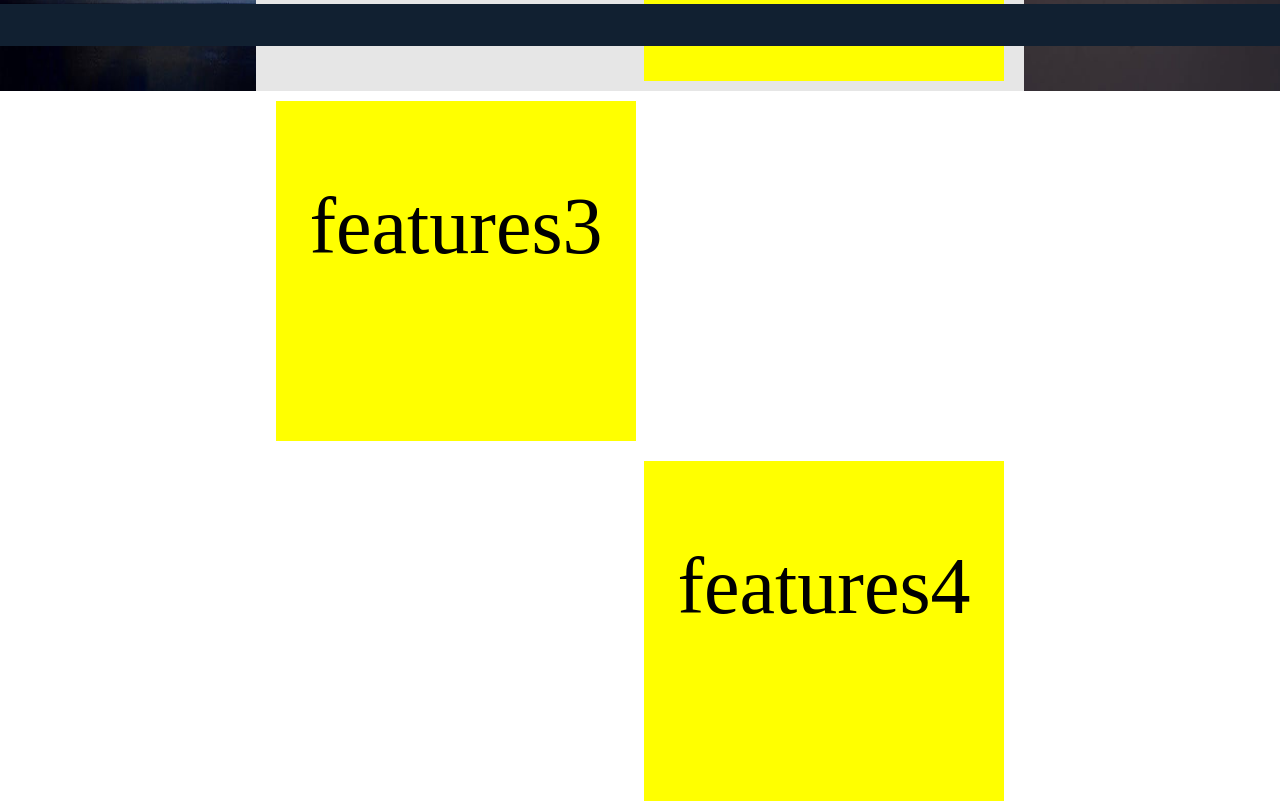
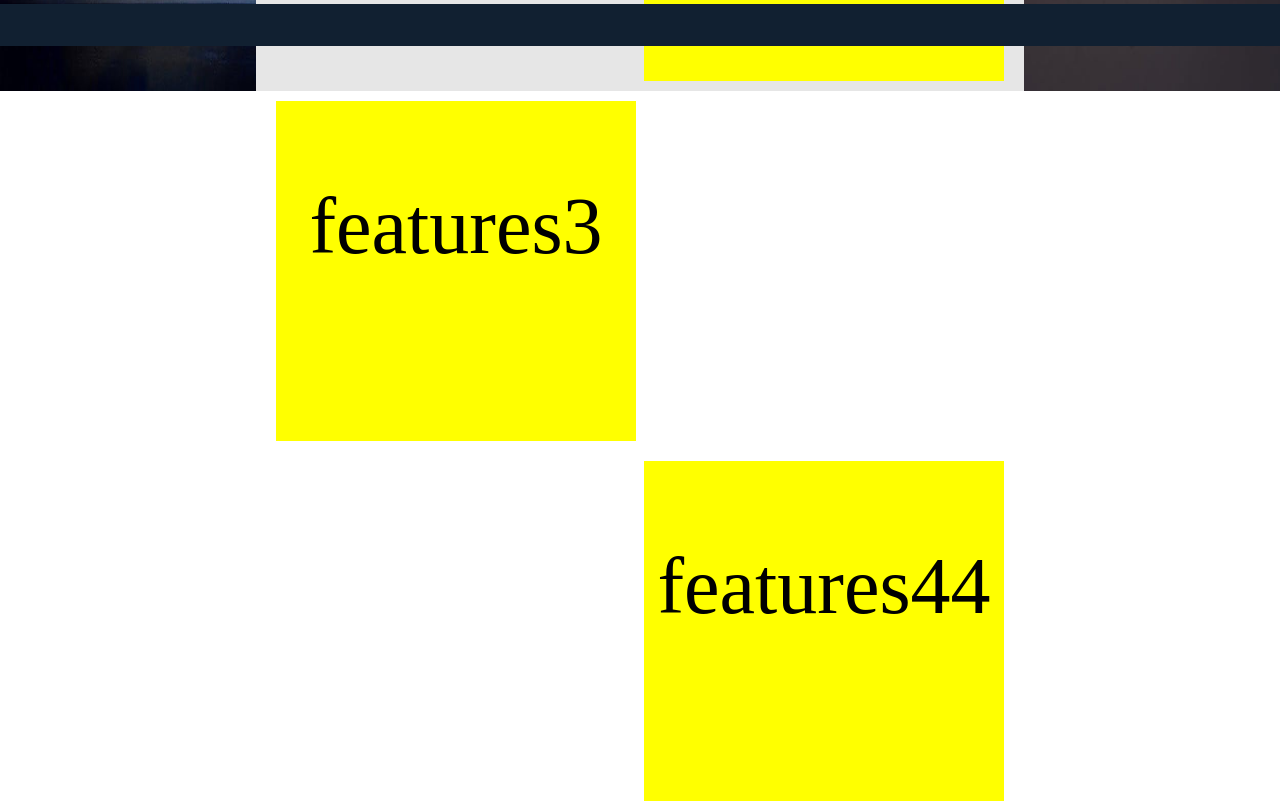
Before and after one commit to Israfil-Ahmed/first-website, a plain HTML site: page features.html in a window 1280 px wide. Shown: the part 754-1555 px from the top of the page. Drawn offline with Linux system fonts and the light colour scheme.

Commit message:
change done first

```diff
--- a/features.html
+++ b/features.html
@@ -50,7 +50,7 @@
                 <p>features3</p>
             </div>
             <div class="rightFeatures">
-                <p>features4</p>
+                <p>features44</p>
             </div>
         </div>
         <!-- sidebar1 starts -->
```
